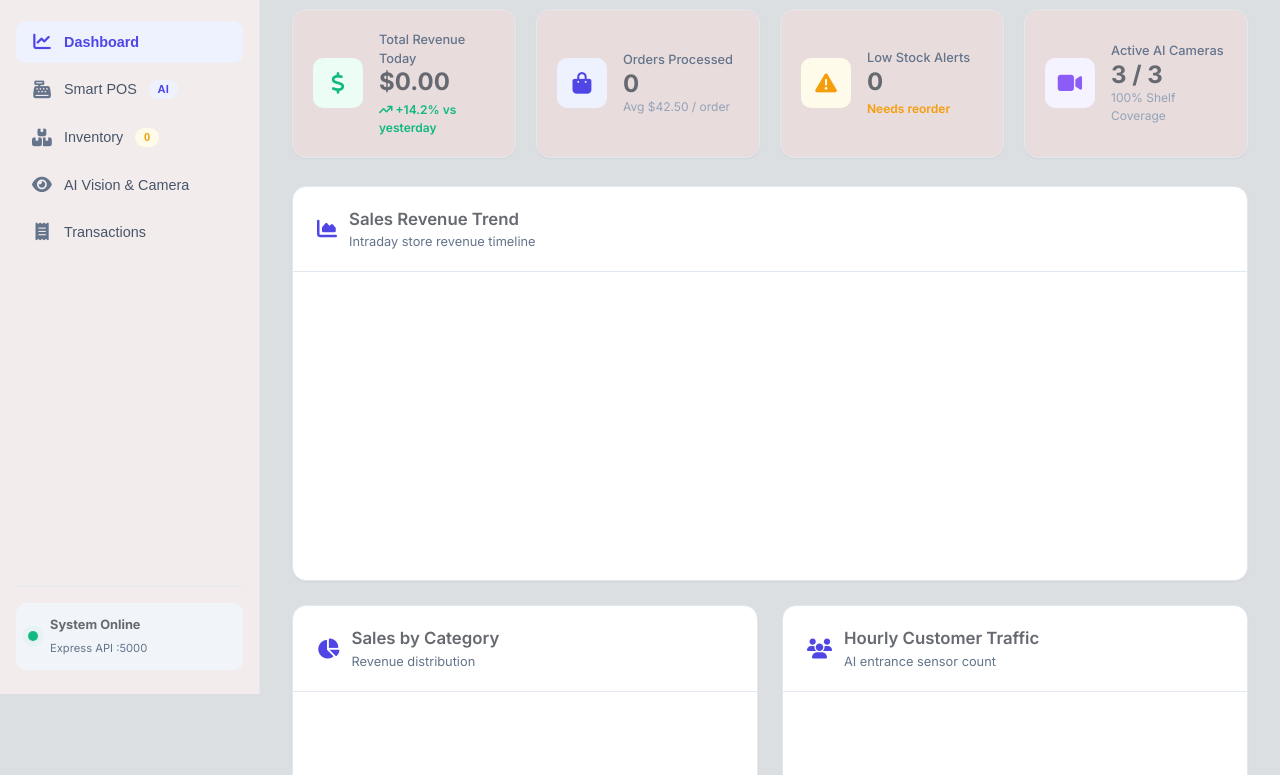
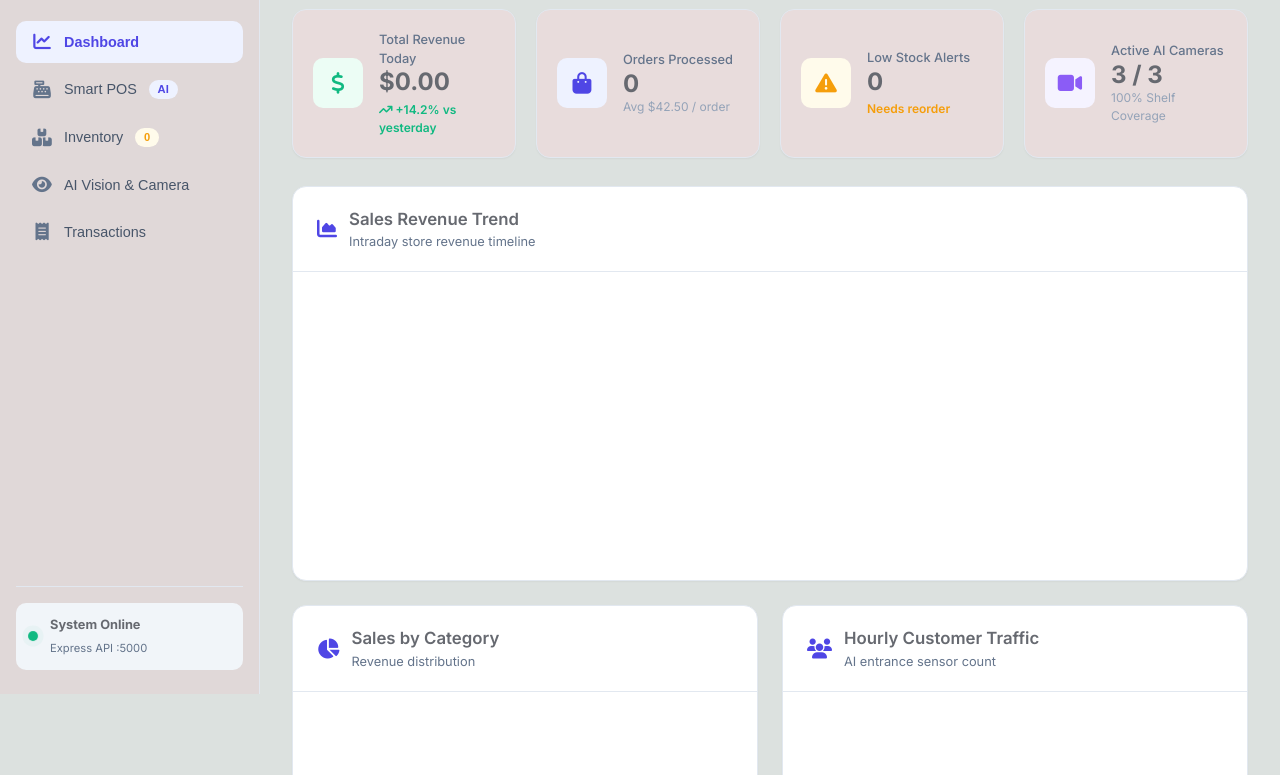
Before and after one commit to krishnachaithanya123706/smart-retail-system, a website: page public/index.html in a window 1280 px wide. Shown: the part 106-881 px from the top of the page. Drawn offline with Linux system fonts and the light colour scheme.

Commit message:
update css

```diff
--- a/public/css/style.css
+++ b/public/css/style.css
@@ -4,9 +4,9 @@
 
 :root {
   /* Color Palette - Light & Crisp White Canvas */
-  --bg-app: #dcdfe1;
+  --bg-app: #dce1df;
   --bg-surface: #e8dcdc;
-  --bg-sidebar: rgb(243, 236, 236);
+  --bg-sidebar: rgb(224, 216, 216);
   --bg-card: #ffffff;
   --bg-hover: #f1f5f9;
   --bg-active: #eef2ff;
```
